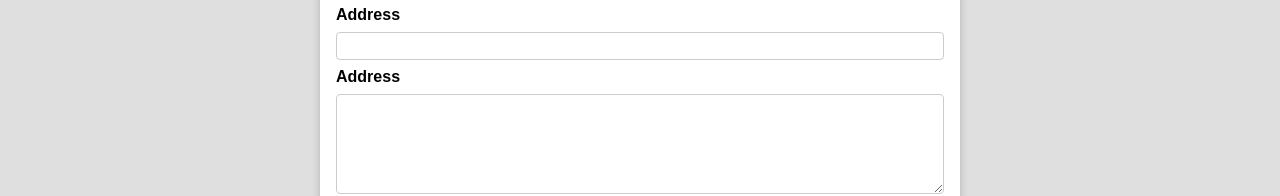
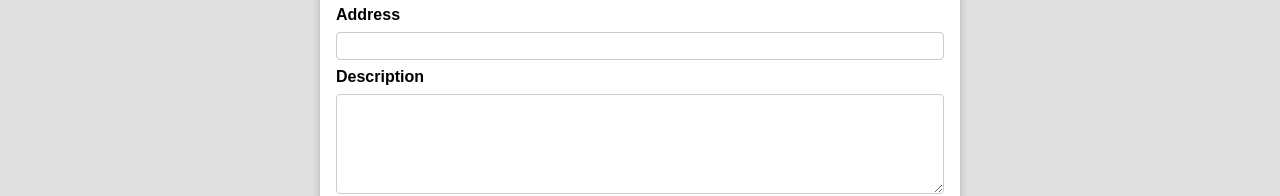
Before and after one commit to janiodrey/react-app-academind, a React (Create React App) app: page /new-meetup in a window 1280 px wide. Shown: the part 358-554 px from the top of the page. Built offline with nearby package versions, Linux system fonts and the light colour scheme.

Commit message:
Preparing the for HTTP & Sending a POST Request

```diff
--- a/src/components/meetups/NewMeetupForm.js
+++ b/src/components/meetups/NewMeetupForm.js
@@ -2,7 +2,7 @@ import { useRef } from "react";
 import Card from "../ui/Card";
 import css from "./NewMeetupForm.module.css";
 
-function NewMeetupForm() {
+function NewMeetupForm(props) {
   const titleInputRef = useRef();
   const imageInputRef = useRef();
   const addressInputRef = useRef();
@@ -18,7 +18,7 @@ function NewMeetupForm() {
       description: descriptionInputRef.current.value,
     };
 
-    console.log(meetupData);
+    props.onAddMeetup(meetupData);
   }
 
   return (
@@ -26,7 +26,7 @@ function NewMeetupForm() {
       <form className={css.form} onSubmit={submitHandler}>
         <div className={css.control}>
           <label htmlFor="title">Meetup Title</label>
-          <input type="text" id="title" required ref={titleInputRef}/>
+          <input type="text" id="title" required ref={titleInputRef} />
         </div>
         <div className={css.control}>
           <label htmlFor="image">Meetup Image</label>
@@ -37,7 +37,7 @@ function NewMeetupForm() {
           <input type="text" id="address" required ref={addressInputRef} />
         </div>
         <div className={css.control}>
-          <label htmlFor="description">Address</label>
+          <label htmlFor="description">Description</label>
           <textarea
             type="text"
             id="description"
--- a/src/pages/NewMeetup.js
+++ b/src/pages/NewMeetup.js
@@ -1,10 +1,23 @@
 import NewMeetupForm from "../components/meetups/NewMeetupForm";
 
 function NewMeetupsPage() {
+  function addMeetupHandler(meetupData) {
+    fetch(
+      "https://react-app-academind-default-rtdb.firebaseio.com/meetups.json",
+      {
+        method: "post",
+        body: JSON.stringify(meetupData),
+        headers: {
+          "Content-Type": "application/json",
+        },
+      }
+    );
+  }
+
   return (
     <section>
       <h1>New Meetups Page</h1>
-      <NewMeetupForm />
+      <NewMeetupForm onAddMeetup={addMeetupHandler} />
     </section>
   );
 }
```
